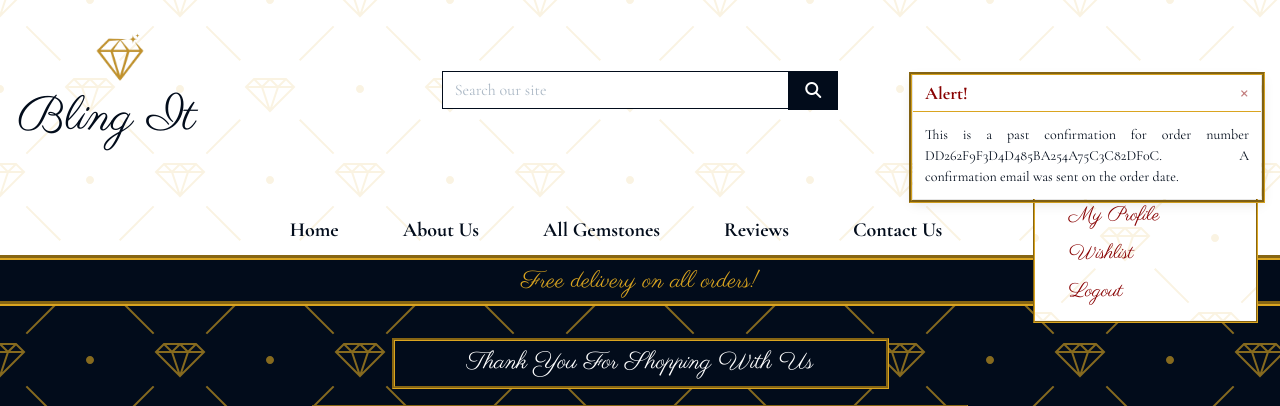
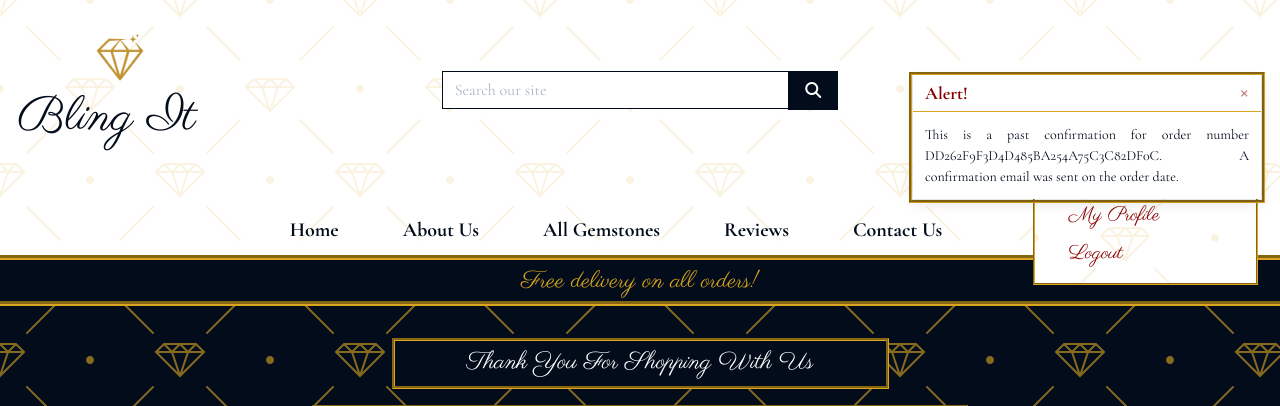
Before and after one commit to violaberg/bling-it, a Django app: a page that uses templates/base.html in a window 1280 px wide, after a click on "My Account". Shown: the top 406 px of the page. Run offline with Django 3.2, Linux system fonts and the light colour scheme; a user stored in the database is signed in; data comes from the database, SQL or seed files in the repository; some libraries are stand-ins or nearby versions.

Commit message:
Remove wishlist link from nav, add default tab in profile.js

```diff
--- a/profiles/static/profiles/js/profile.js
+++ b/profiles/static/profiles/js/profile.js
@@ -17,3 +17,5 @@ function openTab(evt, tabName) {
   document.getElementById(tabName).style.display = "block";
   evt.currentTarget.className += " active";
 }
+
+openTab(null, "delivery");
--- a/templates/base.html
+++ b/templates/base.html
@@ -100,7 +100,6 @@
                                 {% endif %}
                                 <a href="{% url 'profile' %}" class="dropdown-item" aria-label="My Profile">My
                                     Profile</a>
-                                <a href="{% url 'profile' %}" class="dropdown-item" aria-label="Wishlist">Wishlist</a>
                                 <a href="{% url 'account_logout' %}" class="dropdown-item"
                                     aria-label="Logout">Logout</a>
                                 {% else %}
--- a/templates/includes/mobile-top-header.html
+++ b/templates/includes/mobile-top-header.html
@@ -35,19 +35,23 @@
         <div class="dropdown-menu rounded-0" aria-labelledby="mobile-user-options">
             {% if request.user.is_authenticated %}
             {% if request.user.is_superuser %}
-            <a href="{% url 'add_gemstone' %}" class="dropdown-item" aria-label="Store Management menu link">Store Management</a>
+            <a href="{% url 'add_gemstone' %}" class="dropdown-item" aria-label="Store Management menu link">Store
+                Management</a>
             {% endif %}
-            <a href="{% url 'profile' %}" class="custom-font dropdown-item" aria-label="User Profile menu link">My Profile</a>
-            <a href="{% url 'profile' %}" class="custom-font dropdown-item" aria-label="Wishlist menu link">Wishlist</a>
-            <a href="{% url 'account_logout' %}" class="custom-font dropdown-item" aria-label="Logout menu link">Logout</a>
+            <a href="{% url 'profile' %}" class="custom-font dropdown-item" aria-label="User Profile menu link">My
+                Profile</a>
+            <a href="{% url 'account_logout' %}" class="custom-font dropdown-item"
+                aria-label="Logout menu link">Logout</a>
             {% else %}
-            <a href="{% url 'account_signup' %}" class="custom-font dropdown-item" aria-label="Register menu link">Register</a>
+            <a href="{% url 'account_signup' %}" class="custom-font dropdown-item"
+                aria-label="Register menu link">Register</a>
             <a href="{% url 'account_login' %}" class="custom-font dropdown-item" aria-label="Login menu link">Login</a>
             {% endif %}
         </div>
     </li>
     <li class="list-inline-item">
-        <a class="{% if grand_total %}custom-blue font-weight-bold{% else %}text-blue{% endif %} nav-link d-block d-lg-none" href="{% url 'view_bag' %}" aria-label="View bag">
+        <a class="{% if grand_total %}custom-blue font-weight-bold{% else %}text-blue{% endif %} nav-link d-block d-lg-none"
+            href="{% url 'view_bag' %}" aria-label="View bag">
             <div class="text-center">
                 <div><i class="fas fa-shopping-bag pb-3 fa-lg"></i></div>
                 <p class="grand-total my-0">
```
Also changed, not shown: 1 other file.
